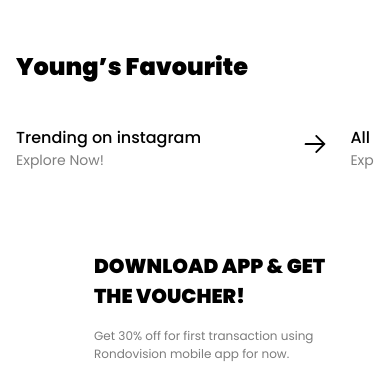
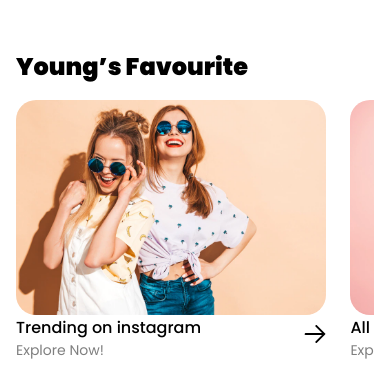
Before and after one commit to PrazolMalla/html-css, a plain HTML site: page index.html in a window 390 px wide. Shown: the part 1175-1548 px from the top of the page. Drawn offline with Linux system fonts and the light colour scheme.

Commit message:
young fav img fixed

```diff
--- a/asset/css/style.css
+++ b/asset/css/style.css
@@ -1296,8 +1296,20 @@ section {
 /* payday ad ends */
 
 /* young favorite starts */
+
+.favourites-card-img-container {
+    width: 834px;
+    height: 575px;
+    border: none;
+    border-radius: 20px;
+    overflow-y: hidden;
+}
+
 .favourites-card-img {
-    max-width: 834px;
+    width: 100%;
+    height: 100%;
+    object-fit: cover;
+    /* object-position: 10%; */
 }
 
 
@@ -1320,6 +1332,12 @@ section {
 }
 
 @media only screen and (max-width: 1600px) {
+
+    .favourites-card-img-container {
+        width: 695px;
+        height: 480px;
+    }
+
     .favourites-card-img {
         max-width: 695px;
     }
@@ -1342,13 +1360,9 @@ section {
 }
 
 @media only screen and (max-width: 1450px) {
-    .favourites-card-img {
-        max-width: 631px;
-    }
-
-
-    .favourites-card-info {
-        max-width: 631px;
+    .favourites-card-img-container {
+        width: 626px;
+        height: 440px;
     }
 
     .favourites-section {
@@ -1364,14 +1378,20 @@ section {
 }
 
 @media only screen and (max-width: 1050px) {
-    .favourites-card-img {
+
+    .favourites-card-img-container {
+        width: 440px;
+        height: 400px;
+    }
+
+    /* .favourites-card-img {
         max-width: 450px;
     }
 
 
     .favourites-card-info {
         max-width: 450px;
-    }
+    } */
 
     .favourites-section {
         margin-top: 65px;
@@ -1386,6 +1406,12 @@ section {
 }
 
 @media only screen and (max-width: 770px) {
+
+    .favourites-card-img-container {
+        width: 310px;
+        height: 400px;
+    }
+
     .favourites-card-img {
         width: 310px;
     }
@@ -1408,6 +1434,12 @@ section {
 }
 
 @media only screen and (max-width: 600px) {
+    .favourites-card-img-container {
+        width: 310px;
+        height: 215px;
+    }
+
+
     .favourites-section {
         margin-top: 60px;
         padding: 0 16px;
@@ -1438,8 +1470,8 @@ section {
     }
 
     .favourites-card-img {
-        width: 310px;
-        overflow-x: visible;
+        width: 100%;
+
     }
 
     .card {
@@ -1461,15 +1493,31 @@ section {
 }
 
 @media only screen and (max-width: 325px) {
+    .favourites-card-img-container {
+        width: 258px;
+        height: 180px;
+        overflow-x: hidden;
+    }
+
+    .favourites-card-img {
+        width: 100%;
+    }
 
     .favourites-section .card-container {
 
         gap: 43px;
     }
 
-    .favourites-card-img {
-        width: 260px;
-
+    .favourites-card-info {
+        width: 258px;
+    }
+
+    .card-text h3 {
+        font-size: 14px;
+    }
+
+    .card-text p {
+        font-size: 12px;
     }
 }
 
--- a/index.html
+++ b/index.html
@@ -153,7 +153,7 @@
                 <div class="card-container ">
                     <div class="favourites-card">
                         <div class="favourites-card-img-container">
-                            <img src="./asset/img/favourite-2.png" alt="" class="favourites-card-img">
+                            <img src="./asset/img/fav1.png" alt="" class="favourites-card-img fav1">
                         </div>
                         <div class="card-info favourites-card-info">
                             <div class="card-text">
@@ -167,7 +167,7 @@
                     </div>
                     <div class="favourites-card ">
                         <div class="favourites-card-img-container">
-                            <img src="./asset/img/favourite-1.png" alt="" class="favourites-card-img">
+                            <img src="./asset/img/fav2.png" alt="" class="favourites-card-img fav2">
                         </div>
                         <div class="card-info favourites-card-info">
                             <div class="card-text">
```
